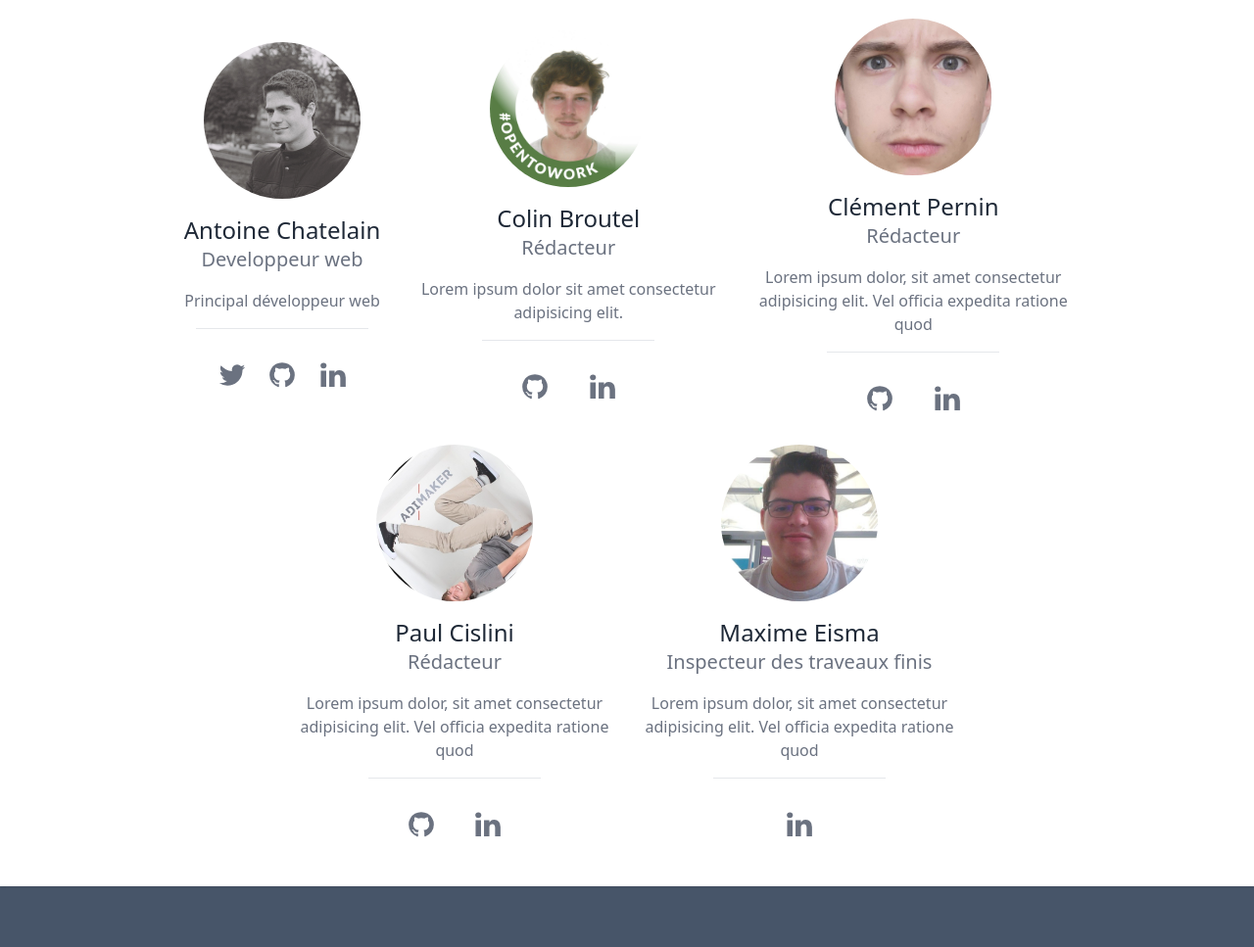
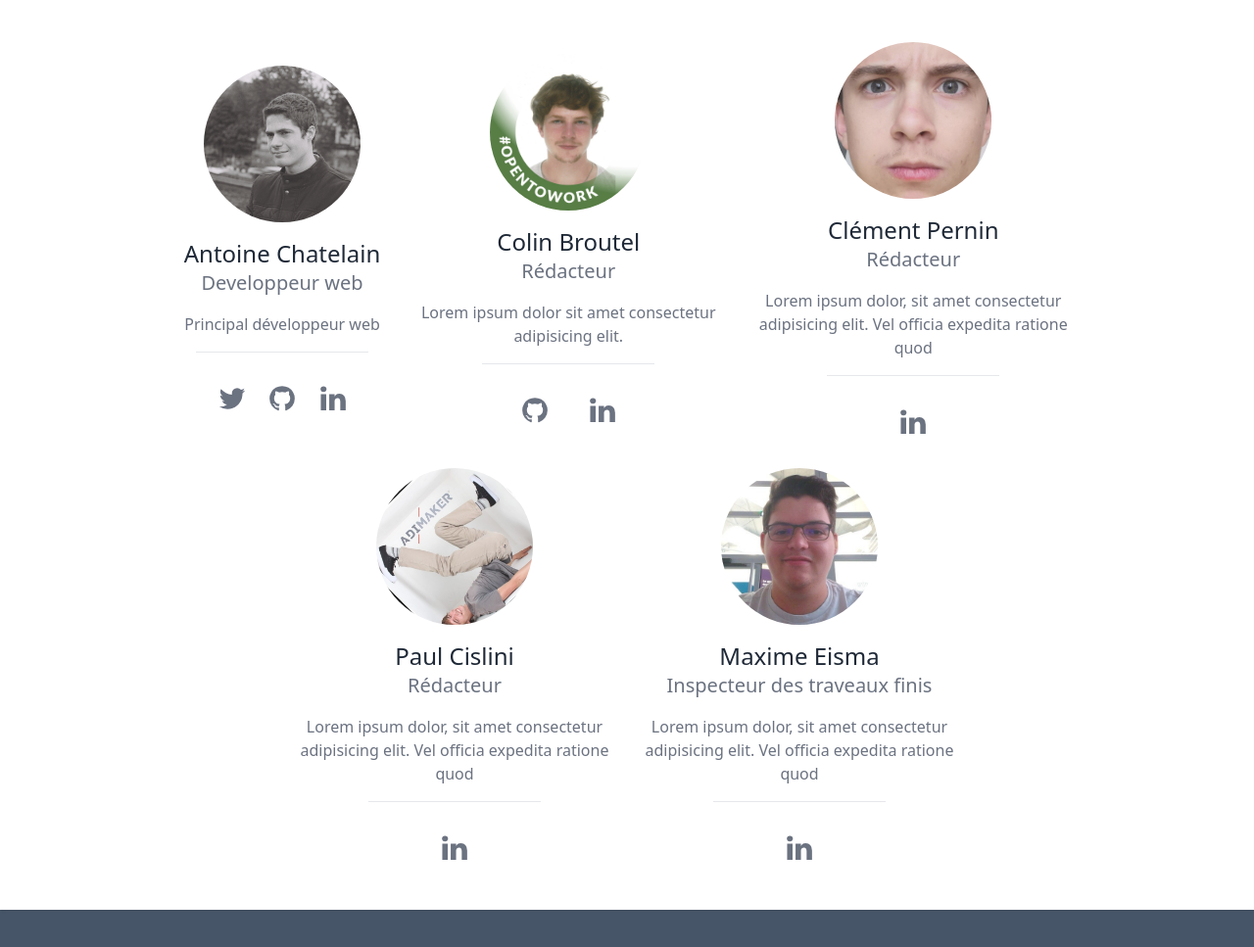
Before and after one commit to Redblockmasteur/chemtrail_debunk, a website: page index.html in a window 1280 px wide. Shown: the part 3525-4492 px from the top of the page at 98% size. Drawn offline with nearby package versions, Linux system fonts and the light colour scheme.

Commit message:
Update index.html

```diff
--- a/index.html
+++ b/index.html
@@ -134,7 +134,7 @@
         <div class="py-20 px-4  text-gray-800 dark:text-white">
             <div class="mx-auto max-w-6xl flex flex-col md:flex-row">
                 <h2 class="mr-8 w-full md:w-1/3 text-3xl font-extrabold leading-9">
-                    Questions réqurentes
+                    Questions fréquentes
                 </h2>
                 <dl class="w-full md:w-2/3">
                     <dt class="mb-4">
@@ -144,7 +144,7 @@
                     </dt>
                     <dd class="mb-16">
                         <p>
-                            William Thomas est américain qui ércit de trucs en ligne
+                            William Thomas anime un site internet sur lequel il partage ces pensées sur de nombreux sujets. Il s’autoproclame journaliste cependant il n’a aucun diplôme en sciences ou journalisme.
                         </p>
                     </dd>
                     <dt class="mb-4">
@@ -272,13 +272,7 @@
                     </p>
                 </div>
                 <div class="pt-8 flex border-t border-gray-200 w-44 mx-auto text-gray-500 items-center justify-evenly">
-                    <a href="#">
-                        <svg xmlns="http://www.w3.org/2000/svg" width="30" height="30" fill="currentColor" class="text-xl hover:text-gray-800 dark:hover:text-white transition-colors duration-200" viewBox="0 0 1792 1792">
-                            <path d="M896 128q209 0 385.5 103t279.5 279.5 103 385.5q0 251-146.5 451.5t-378.5 277.5q-27 5-40-7t-13-30q0-3 .5-76.5t.5-134.5q0-97-52-142 57-6 102.5-18t94-39 81-66.5 53-105 20.5-150.5q0-119-79-206 37-91-8-204-28-9-81 11t-92 44l-38 24q-93-26-192-26t-192 26q-16-11-42.5-27t-83.5-38.5-85-13.5q-45 113-8 204-79 87-79 206 0 85 20.5 150t52.5 105 80.5 67 94 39 102.5 18q-39 36-49 103-21 10-45 15t-57 5-65.5-21.5-55.5-62.5q-19-32-48.5-52t-49.5-24l-20-3q-21 0-29 4.5t-5 11.5 9 14 13 12l7 5q22 10 43.5 38t31.5 51l10 23q13 38 44 61.5t67 30 69.5 7 55.5-3.5l23-4q0 38 .5 88.5t.5 54.5q0 18-13 30t-40 7q-232-77-378.5-277.5t-146.5-451.5q0-209 103-385.5t279.5-279.5 385.5-103zm-477 1103q3-7-7-12-10-3-13 2-3 7 7 12 9 6 13-2zm31 34q7-5-2-16-10-9-16-3-7 5 2 16 10 10 16 3zm30 45q9-7 0-19-8-13-17-6-9 5 0 18t17 7zm42 42q8-8-4-19-12-12-20-3-9 8 4 19 12 12 20 3zm57 25q3-11-13-16-15-4-19 7t13 15q15 6 19-6zm63 5q0-13-17-11-16 0-16 11 0 13 17 11 16 0 16-11zm58-10q-2-11-18-9-16 3-14 15t18 8 14-14z">
-                            </path>
-                        </svg>
-                    </a>
-                    <a href="#">
+                    <a href="https://www.linkedin.com/in/cl%C3%A9ment-pernin-06386b235/">
                         <svg width="30" height="30" fill="currentColor" class="text-xl hover:text-gray-800 dark:hover:text-white transition-colors duration-200" viewBox="0 0 1792 1792" xmlns="http://www.w3.org/2000/svg">
                             <path d="M477 625v991h-330v-991h330zm21-306q1 73-50.5 122t-135.5 49h-2q-82 0-132-49t-50-122q0-74 51.5-122.5t134.5-48.5 133 48.5 51 122.5zm1166 729v568h-329v-530q0-105-40.5-164.5t-126.5-59.5q-63 0-105.5 34.5t-63.5 85.5q-11 30-11 81v553h-329q2-399 2-647t-1-296l-1-48h329v144h-2q20-32 41-56t56.5-52 87-43.5 114.5-15.5q171 0 275 113.5t104 332.5z">
                             </path>
@@ -304,12 +298,6 @@
                     </p>
                 </div>
                 <div class="pt-8 flex border-t border-gray-200 w-44 mx-auto text-gray-500 items-center justify-evenly">
-                    <a href="#">
-                        <svg xmlns="http://www.w3.org/2000/svg" width="30" height="30" fill="currentColor" class="text-xl hover:text-gray-800 dark:hover:text-white transition-colors duration-200" viewBox="0 0 1792 1792">
-                            <path d="M896 128q209 0 385.5 103t279.5 279.5 103 385.5q0 251-146.5 451.5t-378.5 277.5q-27 5-40-7t-13-30q0-3 .5-76.5t.5-134.5q0-97-52-142 57-6 102.5-18t94-39 81-66.5 53-105 20.5-150.5q0-119-79-206 37-91-8-204-28-9-81 11t-92 44l-38 24q-93-26-192-26t-192 26q-16-11-42.5-27t-83.5-38.5-85-13.5q-45 113-8 204-79 87-79 206 0 85 20.5 150t52.5 105 80.5 67 94 39 102.5 18q-39 36-49 103-21 10-45 15t-57 5-65.5-21.5-55.5-62.5q-19-32-48.5-52t-49.5-24l-20-3q-21 0-29 4.5t-5 11.5 9 14 13 12l7 5q22 10 43.5 38t31.5 51l10 23q13 38 44 61.5t67 30 69.5 7 55.5-3.5l23-4q0 38 .5 88.5t.5 54.5q0 18-13 30t-40 7q-232-77-378.5-277.5t-146.5-451.5q0-209 103-385.5t279.5-279.5 385.5-103zm-477 1103q3-7-7-12-10-3-13 2-3 7 7 12 9 6 13-2zm31 34q7-5-2-16-10-9-16-3-7 5 2 16 10 10 16 3zm30 45q9-7 0-19-8-13-17-6-9 5 0 18t17 7zm42 42q8-8-4-19-12-12-20-3-9 8 4 19 12 12 20 3zm57 25q3-11-13-16-15-4-19 7t13 15q15 6 19-6zm63 5q0-13-17-11-16 0-16 11 0 13 17 11 16 0 16-11zm58-10q-2-11-18-9-16 3-14 15t18 8 14-14z">
-                            </path>
-                        </svg>
-                    </a>
                     <a href="https://www.linkedin.com/in/paul-cislini-775900208/">
                         <svg width="30" height="30" fill="currentColor" class="text-xl hover:text-gray-800 dark:hover:text-white transition-colors duration-200" viewBox="0 0 1792 1792" xmlns="http://www.w3.org/2000/svg">
                             <path d="M477 625v991h-330v-991h330zm21-306q1 73-50.5 122t-135.5 49h-2q-82 0-132-49t-50-122q0-74 51.5-122.5t134.5-48.5 133 48.5 51 122.5zm1166 729v568h-329v-530q0-105-40.5-164.5t-126.5-59.5q-63 0-105.5 34.5t-63.5 85.5q-11 30-11 81v553h-329q2-399 2-647t-1-296l-1-48h329v144h-2q20-32 41-56t56.5-52 87-43.5 114.5-15.5q171 0 275 113.5t104 332.5z">
```
